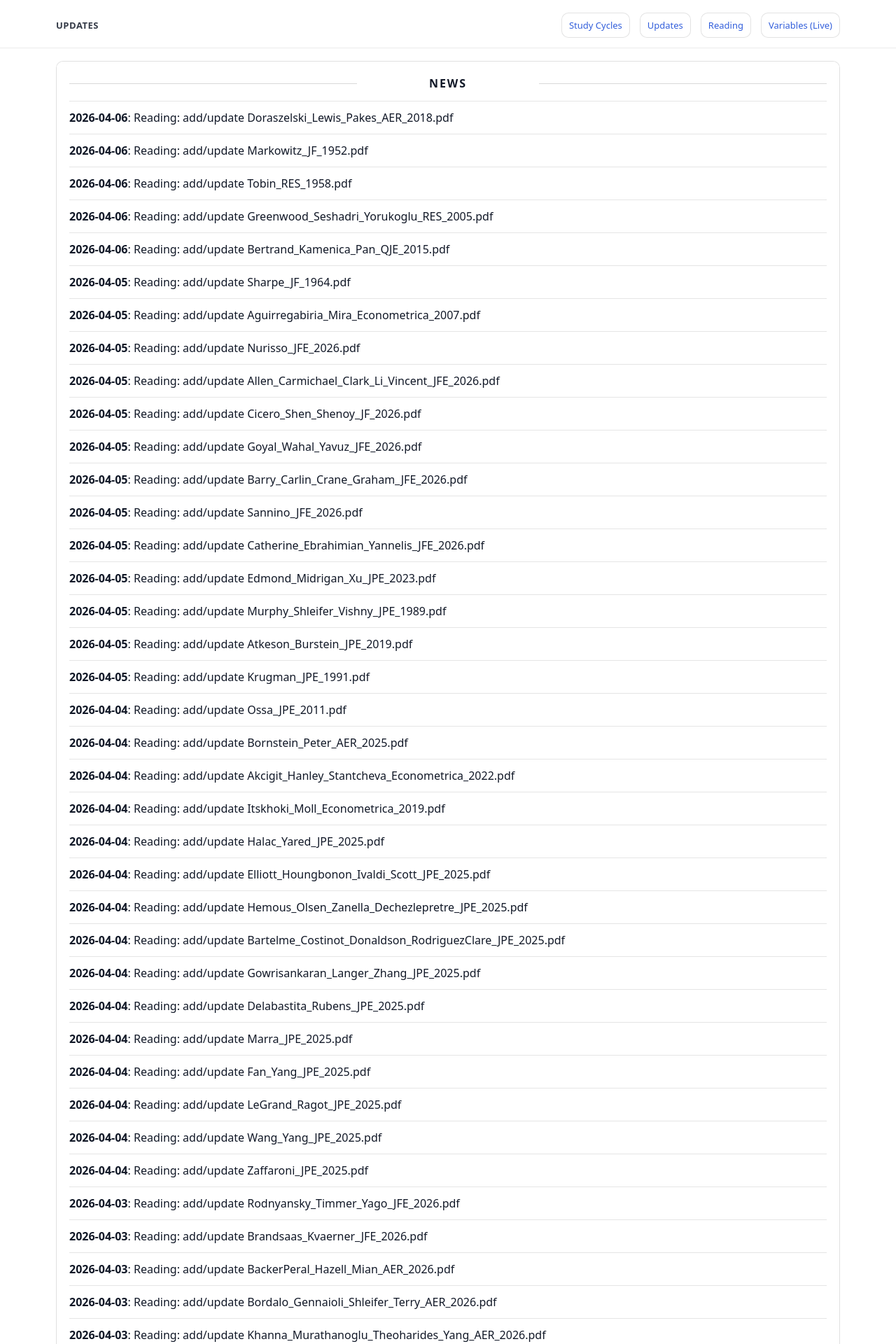
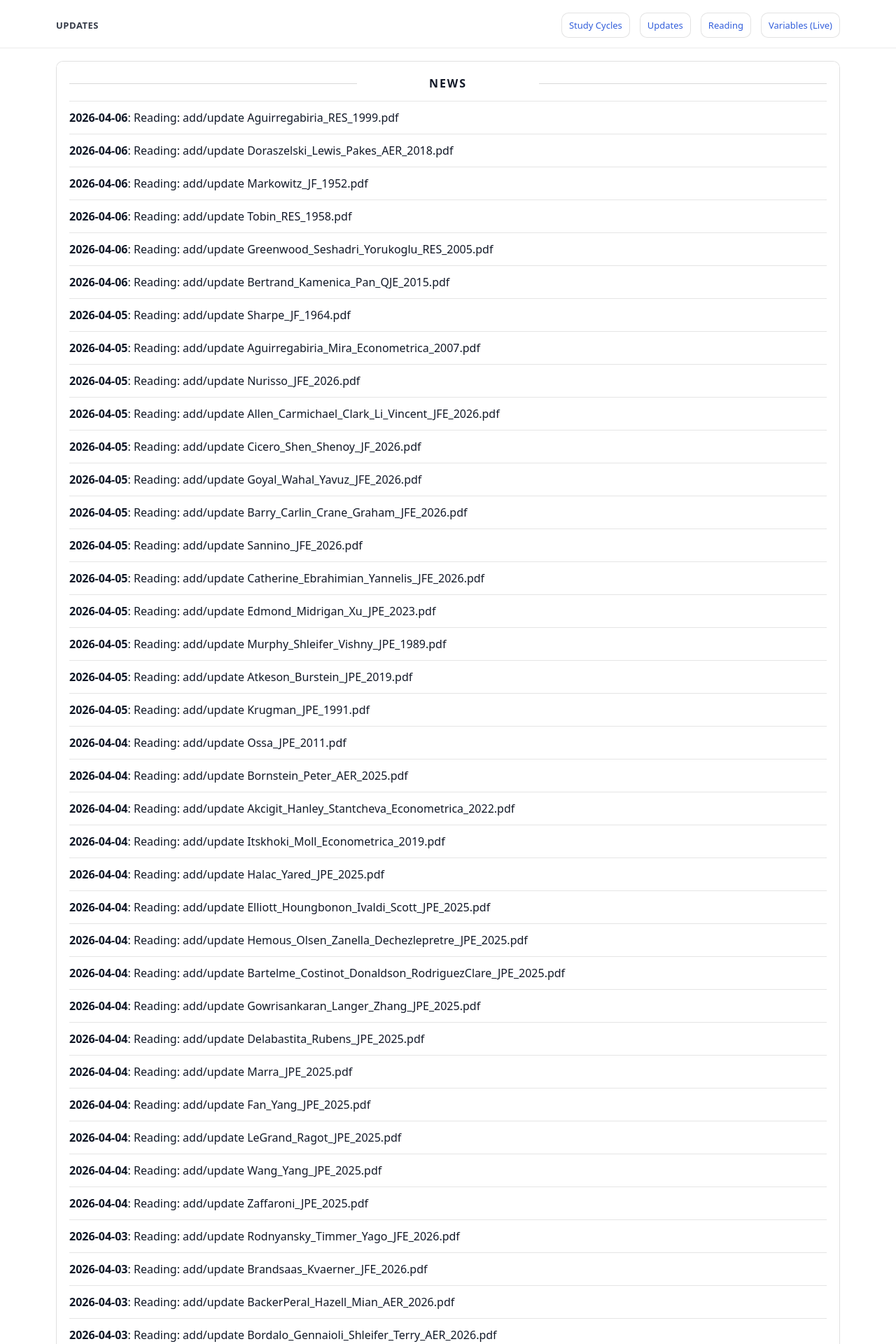
Before and after one commit to yaxinzn/study-archive, a Jekyll site: the page built from updates/index.md, in a window 1280 px wide. Shown: the top 1920 px of the page at 70% size. Built offline with Jekyll 4.4.1, drawn with Linux system fonts in a browser that asks for light colours; some of the changed text lies outside the part shown.

Commit message:
chore: update NEWS feed

```diff
--- a/_data/news.yml
+++ b/_data/news.yml
@@ -1,4 +1,7 @@
 # Auto-generated update history (sorted newest -> oldest). Do not edit manually.
+- ts: "1775426776"
+  date: "2026-04-06"
+  title: "Reading: add/update Aguirregabiria_RES_1999.pdf"
 - ts: "1775423652"
   date: "2026-04-06"
   title: "Reading: add/update Doraszelski_Lewis_Pakes_AER_2018.pdf"
```
